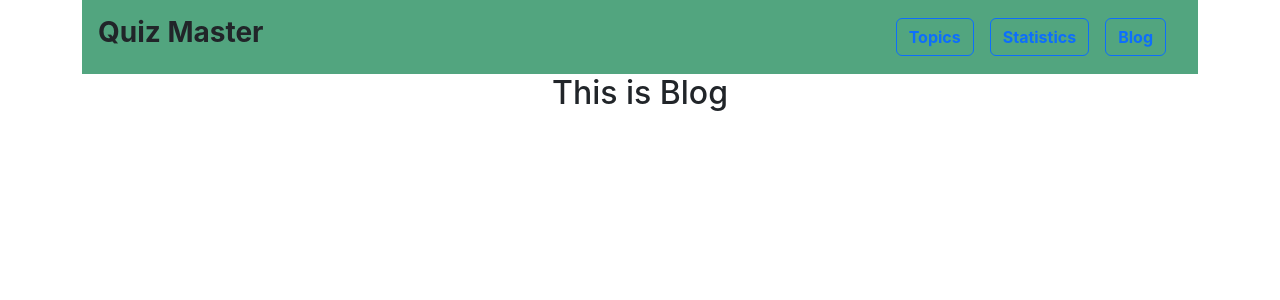
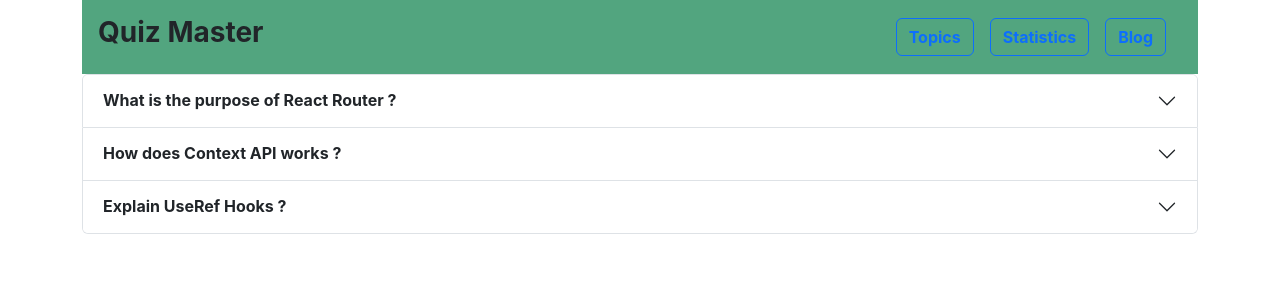
Before and after one commit to mamun-prodhan/Quize-Master, a React (Create React App) app: page /blog in a window 1280 px wide. Shown: the top 300 px of the page. Built offline with nearby package versions, Linux system fonts and the light colour scheme.

Commit message:
blog page added

```diff
--- a/src/components/Blog/Blog.js
+++ b/src/components/Blog/Blog.js
@@ -3,7 +3,87 @@ import React from 'react';
 const Blog = () => {
     return (
         <div>
-            <h2>This is Blog</h2>
+            <div className="accordion" id="accordionExample">
+                <div className="accordion-item text-start">
+                    <h2 className="accordion-header" id="headingOne">
+                        <button
+                            className="accordion-button collapsed fw-bold"
+                            type="button"
+                            data-bs-toggle="collapse"
+                            data-bs-target="#collapseOne"
+                            aria-expanded="false"
+                            aria-controls="collapseOne"
+                        >
+                            What is the purpose of React Router ?
+                        </button>
+                    </h2>
+                    <div
+                        id="collapseOne"
+                        className="accordion-collapse collapse"
+                        aria-labelledby="headingOne"
+                        data-bs-parent="#accordionExample"
+                    >
+                        <div className="accordion-body">
+                            Routing is a process in which a user is directed to different pages
+                            based on their action or request. ReactJS Router is mainly used for
+                            developing Single Page Web Applications. React Router is used to
+                            define multiple routes in the application. When a user types a
+                            specific URL into the browser, and if this URL path matches any
+                            'route' inside the router file, the user will be redirected to that
+                            particular route.
+                        </div>
+                    </div>
+                </div>
+                <div className="accordion-item text-start">
+                    <h2 className="accordion-header" id="headingTwo">
+                        <button
+                            className="accordion-button collapsed fw-bold"
+                            type="button"
+                            data-bs-toggle="collapse"
+                            data-bs-target="#collapseTwo"
+                            aria-expanded="false"
+                            aria-controls="collapseTwo"
+                        >
+                            How does Context API works ?
+                        </button>
+                    </h2>
+                    <div
+                        id="collapseTwo"
+                        className="accordion-collapse collapse"
+                        aria-labelledby="headingTwo"
+                        data-bs-parent="#accordionExample"
+
+                    >
+                        <div className="accordion-body">
+                            The React Context API is a way for a React app to effectively produce global variables that can be passed around. This is the alternative to "prop drilling" or moving props from grandparent to child to parent, and so on. Context is also touted as an easier, lighter approach to state management using Redux.
+                        </div>
+                    </div>
+                </div>
+                <div className="accordion-item text-start">
+                    <h2 className="accordion-header" id="headingThree">
+                        <button
+                            className="accordion-button collapsed fw-bold"
+                            type="button"
+                            data-bs-toggle="collapse"
+                            data-bs-target="#collapseThree"
+                            aria-expanded="false"
+                            aria-controls="collapseThree"
+                        >
+                            Explain UseRef Hooks ?
+                        </button>
+                    </h2>
+                    <div
+                        id="collapseThree"
+                        className="accordion-collapse collapse"
+                        aria-labelledby="headingThree"
+                        data-bs-parent="#accordionExample"
+                    >
+                        <div className="accordion-body">
+                            The useRef returns a mutable ref object. This object has a property called .current. The value is persisted in the refContainer.current property. These values are accessed from the current property of the returned object. The .current property could be initialised to the passed argument initialValue useRef(initialValue). The object can persist a value for a full lifetime of the component.
+                        </div>
+                    </div>
+                </div>
+            </div>
         </div>
     );
 };
--- a/src/components/Topics/Topics.js
+++ b/src/components/Topics/Topics.js
@@ -10,7 +10,7 @@ const Topics = () => {
     return (
         <div className='alltopics-container'>
 
-            <div className='banner-container'>
+            <div className='banner-container mb-3'>
                 <div>
                     <img className='img-fluid' src={image} alt="" />
                 </div>
```
